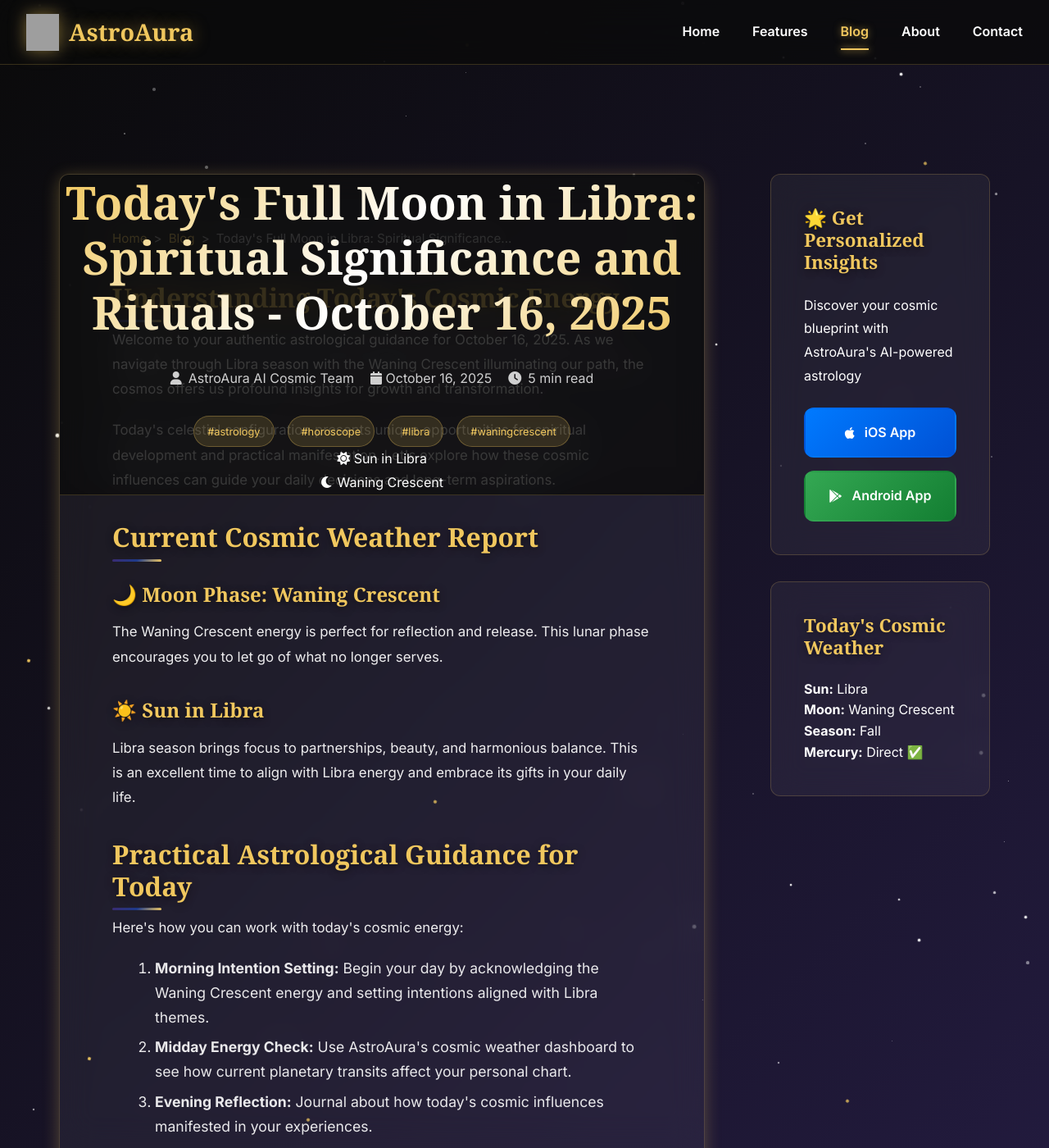
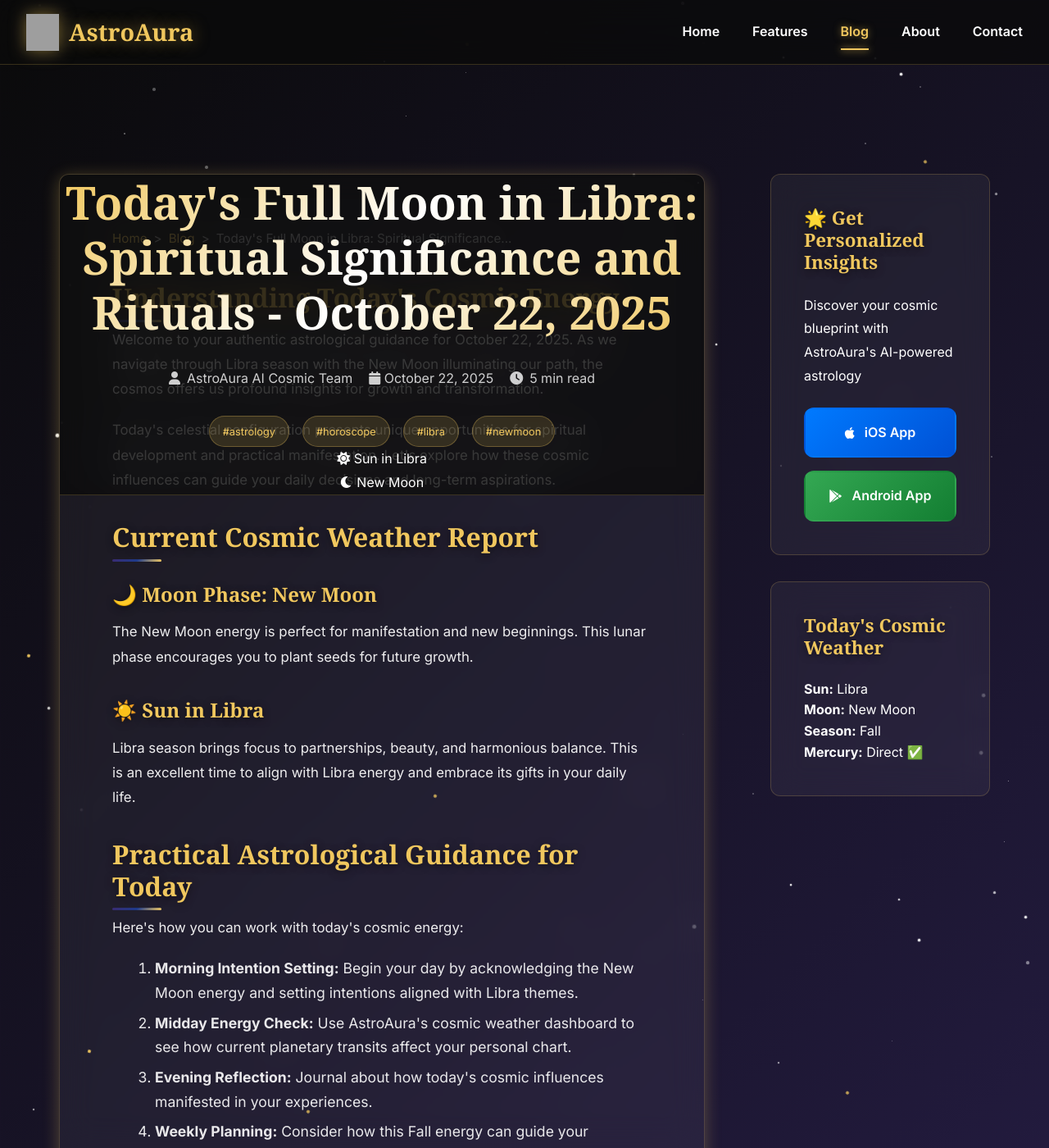
Before and after one commit to royanis/astroaura-website, a Jekyll site: the page blog/posts/todays-full-moon-in-libra-spiritual-significance-a.html, which Jekyll copies as it is, in a window 1280 px wide and 1400 px high. Shown: the whole window at 82% size. Built offline with Jekyll 4.4.1, drawn with Linux system fonts in a browser that asks for light colours; some web fonts are replaced; comment, search, counter and statistics services are not loaded; grey boxes are pictures that could not be loaded.

Commit message:
🌟 Automated blog post: 2025-10-22 01:53 UTC
Generated authentic astrology content
Updated RSS feeds and sitemap
Published via GitHub Actions

🤖 Automated by AstroAura Blog System

```diff
--- a/blog/posts/todays-full-moon-in-libra-spiritual-significance-a.html
+++ b/blog/posts/todays-full-moon-in-libra-spiritual-significance-a.html
@@ -3,11 +3,11 @@
 <head>
     <meta charset="UTF-8">
     <meta name="viewport" content="width=device-width, initial-scale=1.0">
-    <meta name="description" content="Authentic astrological guidance for October 16, 2025. Explore today's Waning Crescent energy in Libra season with personalized insights from AstroAura's AI-powered astrology platform.">
-    <title>Today's Full Moon in Libra: Spiritual Significance and Rituals - October 16, 2025 | AstroAura Cosmic Insights</title>
+    <meta name="description" content="Authentic astrological guidance for October 22, 2025. Explore today's New Moon energy in Libra season with personalized insights from AstroAura's AI-powered astrology platform.">
+    <title>Today's Full Moon in Libra: Spiritual Significance and Rituals - October 22, 2025 | AstroAura Cosmic Insights</title>
 
     <!-- SEO Meta Tags -->
-    <meta name="keywords" content="astrology, horoscope, libra, waning-crescent, AI astrology, multilingual horoscope">
+    <meta name="keywords" content="astrology, horoscope, libra, new-moon, AI astrology, multilingual horoscope">
     <meta name="author" content="AstroAura AI Cosmic Team">
     <meta name="robots" content="index, follow, max-image-preview:large, max-snippet:-1">
     <meta name="revisit-after" content="7 days">
@@ -16,24 +16,24 @@
     <link rel="canonical" href="https://astroaura.me/blog/posts/todays-full-moon-in-libra-spiritual-significance-a.html">
 
     <!-- Open Graph Tags -->
-    <meta property="og:title" content="Today's Full Moon in Libra: Spiritual Significance and Rituals - October 16, 2025 | AstroAura">
-    <meta property="og:description" content="Authentic astrological guidance for October 16, 2025. Explore today's Waning Crescent energy in Libra season with personalized insights from AstroAura's AI-powered astrology platform.">
+    <meta property="og:title" content="Today's Full Moon in Libra: Spiritual Significance and Rituals - October 22, 2025 | AstroAura">
+    <meta property="og:description" content="Authentic astrological guidance for October 22, 2025. Explore today's New Moon energy in Libra season with personalized insights from AstroAura's AI-powered astrology platform.">
     <meta property="og:url" content="https://astroaura.me/blog/posts/todays-full-moon-in-libra-spiritual-significance-a.html">
     <meta property="og:type" content="article">
     <meta property="og:site_name" content="AstroAura">
 
     <!-- Twitter Card -->
     <meta name="twitter:card" content="summary_large_image">
-    <meta name="twitter:title" content="Today's Full Moon in Libra: Spiritual Significance and Rituals - October 16, 2025">
-    <meta name="twitter:description" content="Authentic astrological guidance for October 16, 2025. Explore today's Waning Crescent energy in Libra season with personalized insights from AstroAura's AI-powered astrology platform.">
+    <meta name="twitter:title" content="Today's Full Moon in Libra: Spiritual Significance and Rituals - October 22, 2025">
+    <meta name="twitter:description" content="Authentic astrological guidance for October 22, 2025. Explore today's New Moon energy in Libra season with personalized insights from AstroAura's AI-powered astrology platform.">
 
     <!-- Schema.org Markup -->
     <script type="application/ld+json">
     {
         "@context": "https://schema.org",
         "@type": "BlogPosting",
-        "headline": "Today's Full Moon in Libra: Spiritual Significance and Rituals - October 16, 2025",
-        "description": "Authentic astrological guidance for October 16, 2025. Explore today's Waning Crescent energy in Libra season with personalized insights from AstroAura's AI-powered astrology platform.",
+        "headline": "Today's Full Moon in Libra: Spiritual Significance and Rituals - October 22, 2025",
+        "description": "Authentic astrological guidance for October 22, 2025. Explore today's New Moon energy in Libra season with personalized insights from AstroAura's AI-powered astrology platform.",
         "author": {
             "@type": "Organization",
             "name": "AstroAura AI Cosmic Team"
@@ -46,14 +46,14 @@
                 "url": "https://astroaura.me/assets/icons/app_icon.png"
             }
         },
-        "datePublished": "2025-10-16T01:47:56.559988",
-        "dateModified": "2025-10-16T01:47:56.559988",
+        "datePublished": "2025-10-22T01:53:20.991349",
+        "dateModified": "2025-10-22T01:53:20.991349",
         "url": "https://astroaura.me/blog/posts/todays-full-moon-in-libra-spiritual-significance-a.html",
         "mainEntityOfPage": {
             "@type": "WebPage",
             "@id": "https://astroaura.me/blog/posts/todays-full-moon-in-libra-spiritual-significance-a.html"
         },
-        "keywords": "astrology, horoscope, libra, waning-crescent"
+        "keywords": "astrology, horoscope, libra, new-moon"
     }
     </script>
 
@@ -99,20 +99,20 @@
 
             <!-- Post Header -->
             <header class="post-header">
-                <h1 class="post-title">Today's Full Moon in Libra: Spiritual Significance and Rituals - October 16, 2025</h1>
+                <h1 class="post-title">Today's Full Moon in Libra: Spiritual Significance and Rituals - October 22, 2025</h1>
                 <div class="post-meta">
                     <span class="post-author">
                         <i class="fas fa-user"></i> AstroAura AI Cosmic Team
                     </span>
-                    <time class="post-date" datetime="2025-10-16T01:47:56.559988">
-                        <i class="fas fa-calendar"></i> October 16, 2025
+                    <time class="post-date" datetime="2025-10-22T01:53:20.991349">
+                        <i class="fas fa-calendar"></i> October 22, 2025
                     </time>
                     <span class="post-reading-time">
                         <i class="fas fa-clock"></i> 5 min read
                     </span>
                 </div>
                 <div class="post-tags">
-                    <span class="tag">#astrology</span> <span class="tag">#horoscope</span> <span class="tag">#libra</span> <span class="tag">#waningcrescent</span>
+                    <span class="tag">#astrology</span> <span class="tag">#horoscope</span> <span class="tag">#libra</span> <span class="tag">#newmoon</span>
                 </div>
 
                 <!-- Current Cosmic Data Display -->
@@ -123,7 +123,7 @@
                     </div>
                     <div class="cosmic-item">
                         <i class="fas fa-moon"></i>
-                        <span>Waning Crescent</span>
+                        <span>New Moon</span>
                     </div>
 
                 </div>
@@ -134,7 +134,7 @@
                 <div class="blog-content authentic-astrology">
             <section class="cosmic-introduction">
                 <h2>Understanding Today's Cosmic Energy</h2>
-                <p>Welcome to your authentic astrological guidance for October 16, 2025. As we navigate through Libra season with the Waning Crescent illuminating our path, the cosmos offers us profound insights for growth and transformation.</p>
+                <p>Welcome to your authentic astrological guidance for October 22, 2025. As we navigate through Libra season with the New Moon illuminating our path, the cosmos offers us profound insights for growth and transformation.</p>
 
                 <p>Today's celestial configuration presents unique opportunities for spiritual development and practical manifestation. Let's explore how these cosmic influences can guide your daily decisions and long-term aspirations.</p>
             </section>
@@ -143,8 +143,8 @@
                 <h2>Current Cosmic Weather Report</h2>
                 <div class="cosmic-highlights">
                     <div class="cosmic-factor">
-                        <h3>🌙 Moon Phase: Waning Crescent</h3>
-                        <p>The Waning Crescent energy is perfect for reflection and release. This lunar phase encourages you to let go of what no longer serves.</p>
+                        <h3>🌙 Moon Phase: New Moon</h3>
+                        <p>The New Moon energy is perfect for manifestation and new beginnings. This lunar phase encourages you to plant seeds for future growth.</p>
                     </div>
 
                     <div class="cosmic-factor">
@@ -161,7 +161,7 @@
                 <p>Here's how you can work with today's cosmic energy:</p>
 
                 <ol class="cosmic-action-steps">
-                    <li><strong>Morning Intention Setting:</strong> Begin your day by acknowledging the Waning Crescent energy and setting intentions aligned with Libra themes.</li>
+                    <li><strong>Morning Intention Setting:</strong> Begin your day by acknowledging the New Moon energy and setting intentions aligned with Libra themes.</li>
                     <li><strong>Midday Energy Check:</strong> Use AstroAura's cosmic weather dashboard to see how current planetary transits affect your personal chart.</li>
                     <li><strong>Evening Reflection:</strong> Journal about how today's cosmic influences manifested in your experiences.</li>
                     <li><strong>Weekly Planning:</strong> Consider how this Fall energy can guide your upcoming goals and decisions.</li>
@@ -222,7 +222,7 @@
             <section class="post-actions">
                 <div class="share-buttons">
                     <h3>Share This Cosmic Insight</h3>
-                    <a href="https://twitter.com/intent/tweet?text=Today's Full Moon in Libra: Spiritual Significance and Rituals - October 16, 2025&url=https://astroaura.me/blog/posts/todays-full-moon-in-libra-spiritual-significance-a.html" target="_blank" class="share-btn twitter">
+                    <a href="https://twitter.com/intent/tweet?text=Today's Full Moon in Libra: Spiritual Significance and Rituals - October 22, 2025&url=https://astroaura.me/blog/posts/todays-full-moon-in-libra-spiritual-significance-a.html" target="_blank" class="share-btn twitter">
                         <i class="fab fa-twitter"></i> Tweet
                     </a>
                     <a href="https://www.facebook.com/sharer/sharer.php?u=https://astroaura.me/blog/posts/todays-full-moon-in-libra-spiritual-significance-a.html" target="_blank" class="share-btn facebook">
@@ -253,7 +253,7 @@
                     <strong>Sun:</strong> Libra
                 </div>
                 <div class="weather-item">
-                    <strong>Moon:</strong> Waning Crescent
+                    <strong>Moon:</strong> New Moon
                 </div>
                 <div class="weather-item">
                     <strong>Season:</strong> Fall
```
Also changed, not shown: blog/atom.xml (+1 -1 lines), blog/feed.json (+42 -42 lines), blog/feed.xml (+1 -1 lines), blog/posts_index.json (+44 -44 lines), sitemap.xml (+27 -27 lines).
